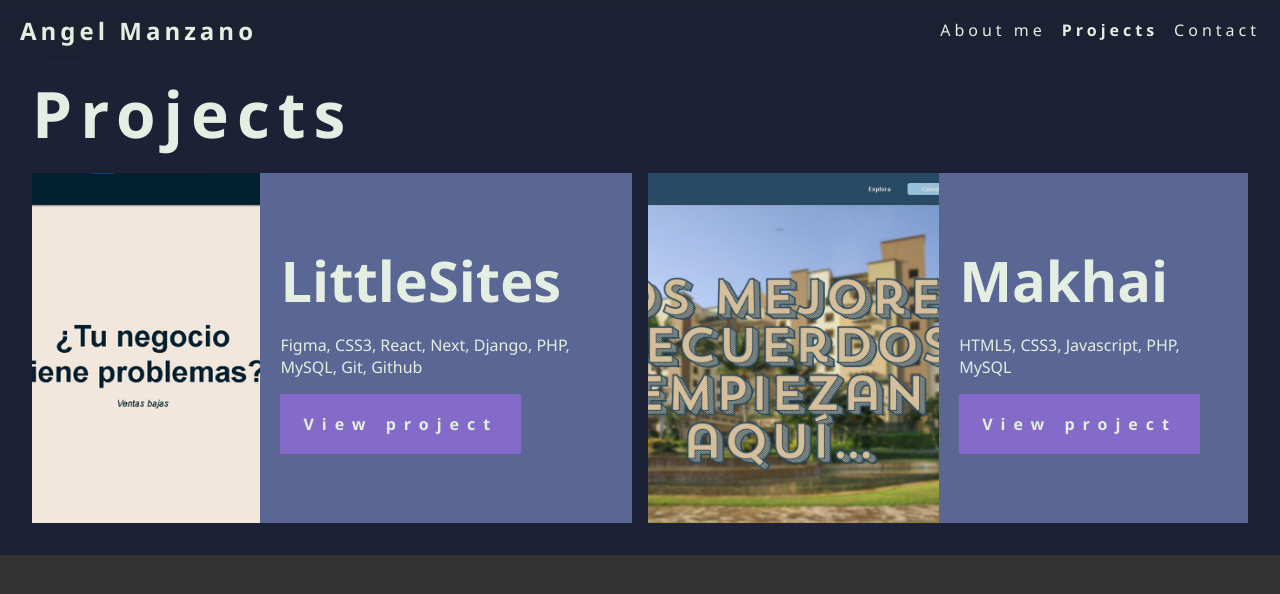
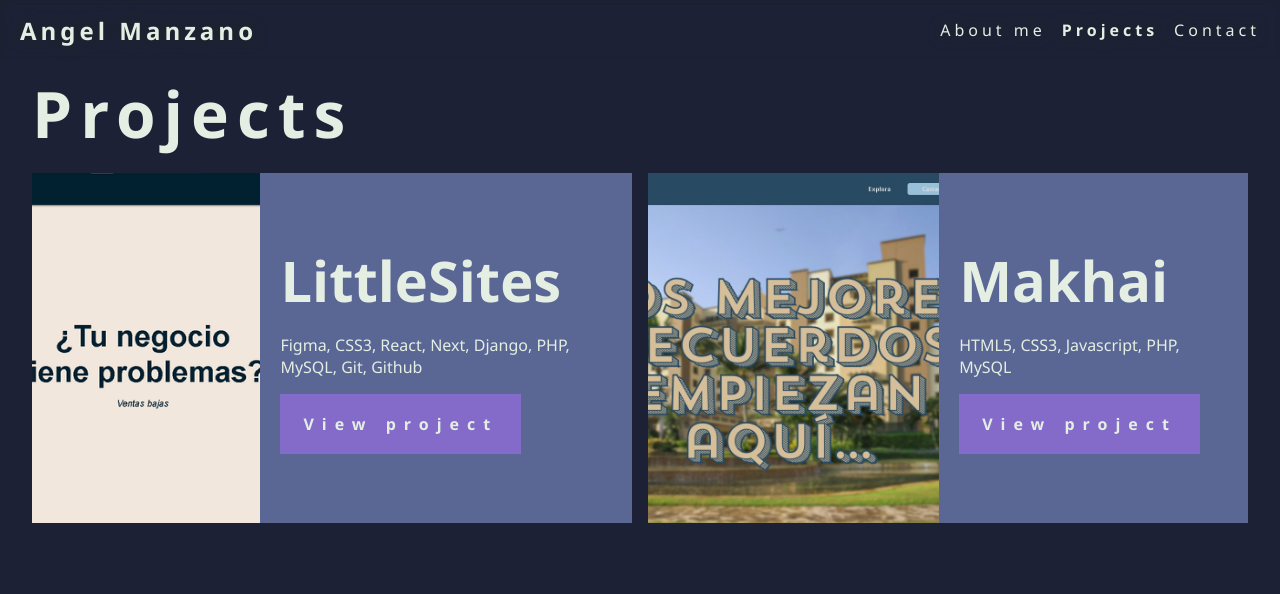
Before and after one commit to AngelGabriel-ManzanoContreras/angel-manzano-portfolio, a React (Vite) app: page /projects in a window 1280 px wide. Shown: the top 594 px of the page. Built offline with nearby package versions, Linux system fonts and the light colour scheme.

Commit message:
Projects Page's Height issue fixed

```diff
--- a/src/pages/Projects/Projects.module.css
+++ b/src/pages/Projects/Projects.module.css
@@ -1,5 +1,5 @@
 .Projects {
-  min-height: 100%;
+  min-height: 100dvh;
   width: 100%;
   padding-top: 70px !important;
 
```
